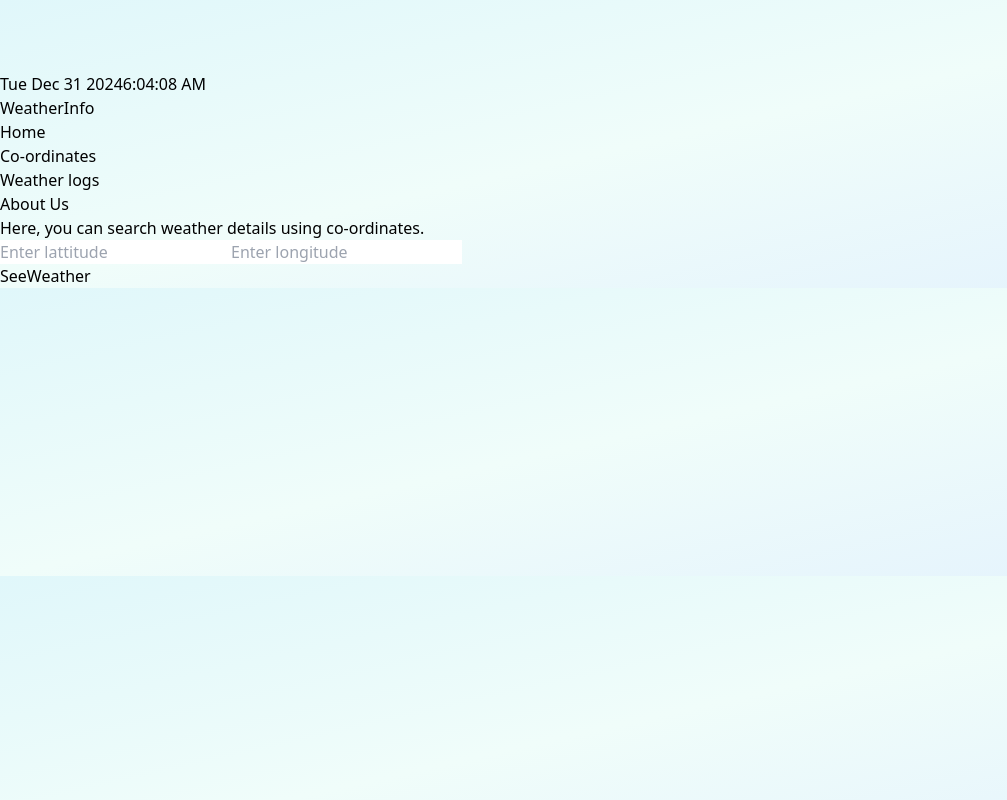
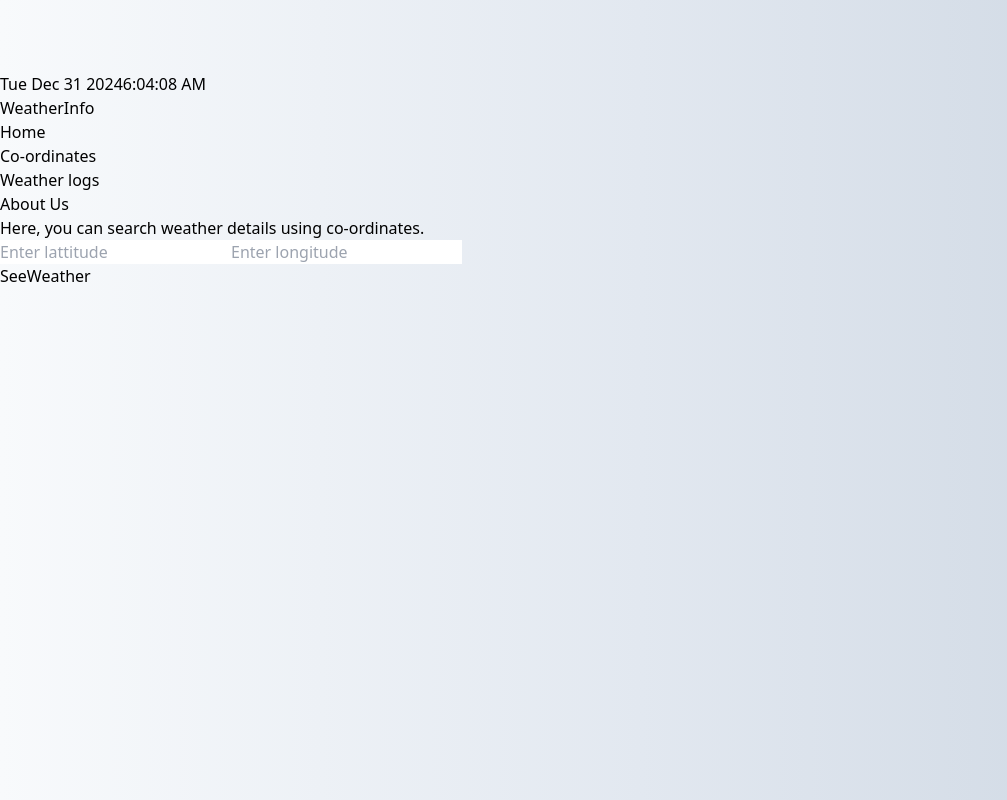
Before and after one commit to sk66641/WeatherInfo, a React (Vite) app: page /coordinates in a window 1280 px wide. Shown: the whole page, without its empty margins (0-1007 px from the left). Built offline with nearby package versions, Linux system fonts and the light colour scheme.

Commit message:
final update

```diff
--- a/src/App.css
+++ b/src/App.css
@@ -1,7 +1,7 @@
 /* to avoid fixed position of navbar */
 body{
     margin-top: 72px;
-    background: linear-gradient(to bottom right, #e0f7fa, #f0fdfa, #e3f2fd);
+    background: linear-gradient(to right, #f8fafc, #e2e8f0, #cbd5e1);
 }
 
 /* Co-ordinates page */
--- a/src/components/Weather box/TempAndDetails.jsx
+++ b/src/components/Weather box/TempAndDetails.jsx
@@ -29,7 +29,7 @@ const TempAndDetails = (props) => {
     return (
         <div>
             <div className="flex flex-wrap text-wrap items-center justify-center text-center text-xl font-light">
-                <p>{props.weather.weather[0].main}</p>
+                <p className="capitalize">{props.weather.weather[0].description}</p>
             </div>
 
             <div className="flex flex-wrap text-wrap text-center flex-row items-center justify-between py-6">
```
